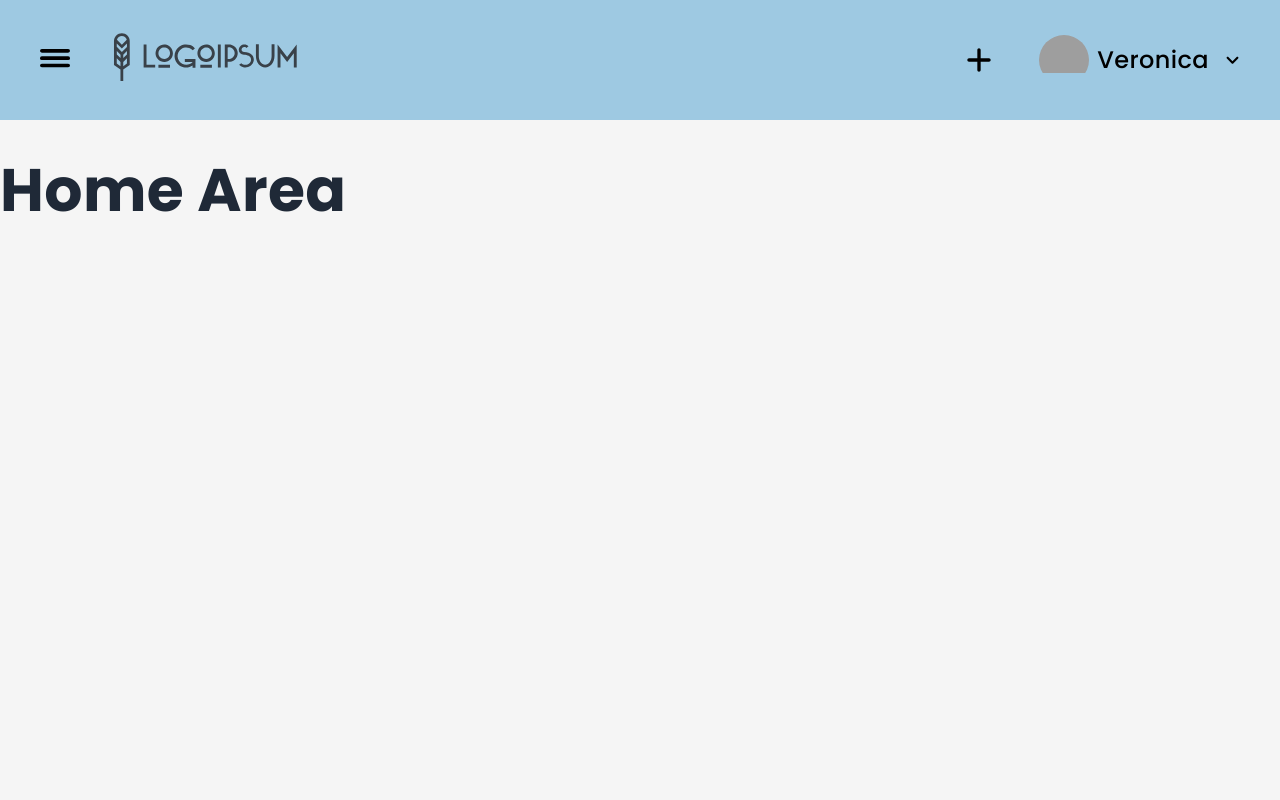
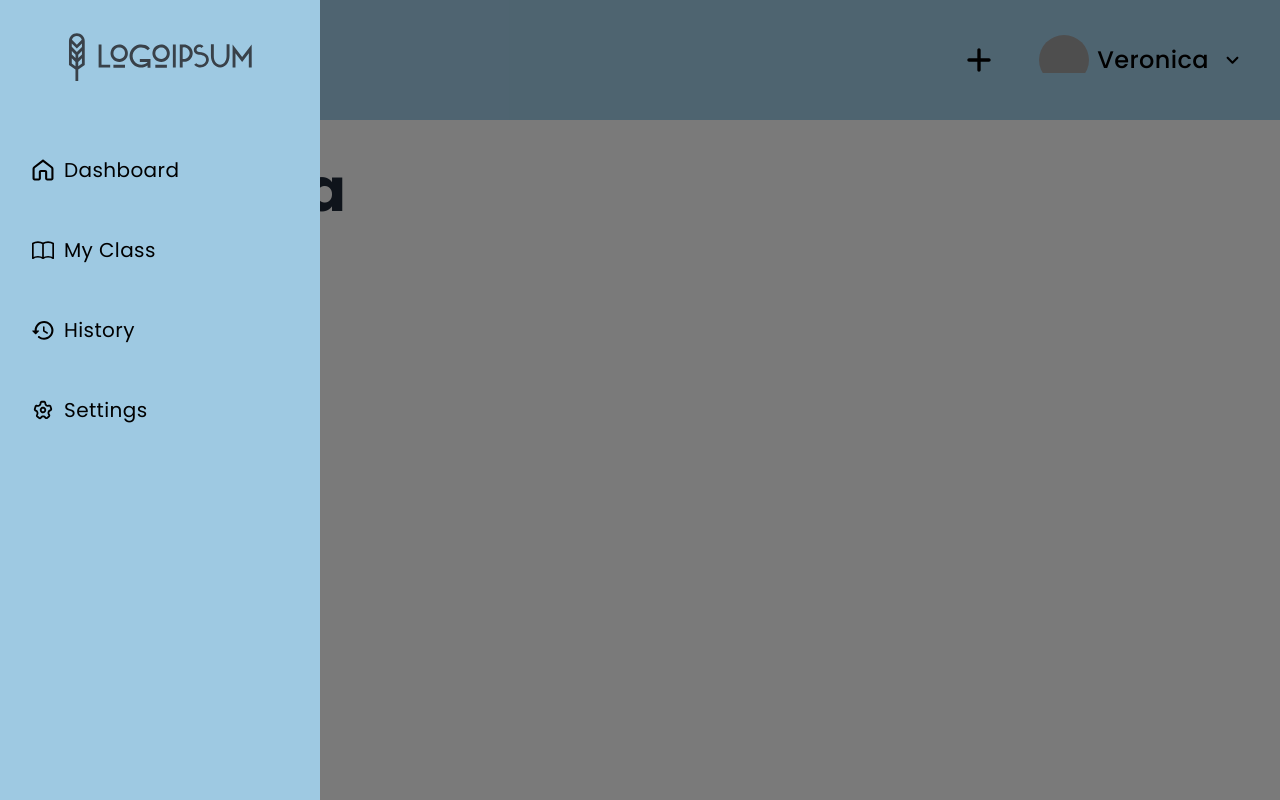
Before and after one commit to Capstone-Project-B12-LMS/frontend_capstone, a React (Create React App) app: page /dashboard/home in a window 1280 px wide. Built offline with nearby package versions, Linux system fonts and the light colour scheme; grey boxes are pictures that could not be loaded.

Commit message:
update sidebar component

```diff
--- a/src/components/Layout/index.jsx
+++ b/src/components/Layout/index.jsx
@@ -20,7 +20,7 @@ import JoinIcon from '../../images/icons/join-icon.svg';
 
 const Layout = () => {
 
-    const [showSidebar,setShowSidebar] = useState(false);
+    const [showSidebar,setShowSidebar] = useState(true);
     const handleSidebarShow = (e,show = !showSidebar)=> setShowSidebar(show);
 
     const dropdownItem = {
--- a/src/components/Sidebar/index.jsx
+++ b/src/components/Sidebar/index.jsx
@@ -45,7 +45,8 @@ const Sidebar = ({ isOpen, setIsOpen }) => {
   ]
 
   return (
-    <aside ref={ref} className={`flex flex-col justify-items-center w-[320px] h-screen pb-10 bg-light-blue fixed inset-y-0 ease-[0.5s cubic-bezier(0.250, 0.460, 0.450, 0.940)] duration-500 ${isOpen ? 'left-0' : 'left-[-320px]'}`} >
+    <div className={`fixed inset-0 w-screen height-screen bg-[rgba(0,0,0,0.5)] inset-y-0 ease-[0.5s cubic-bezier(0.250, 0.460, 0.450, 0.940)] duration-500 ${isOpen ? 'left-0' : 'left-[-100vw]'}`}>
+      <aside ref={ref} className={`flex flex-col justify-items-center w-[320px] h-screen pb-10 bg-light-blue fixed`} >
         <BrandLogo wrapperImgStyle='w-[191px] h-[50px]' logoClick={(e)=>setIsOpen(e,false)}/>
         <ul className="list-none w-full overflow-x-hidden mt-4">
           {
@@ -57,6 +58,7 @@ const Sidebar = ({ isOpen, setIsOpen }) => {
           }
         </ul>
       </aside>
+    </div>
   );
 };
 
```
Lines whose indentation alone changed are shown as unchanged.
